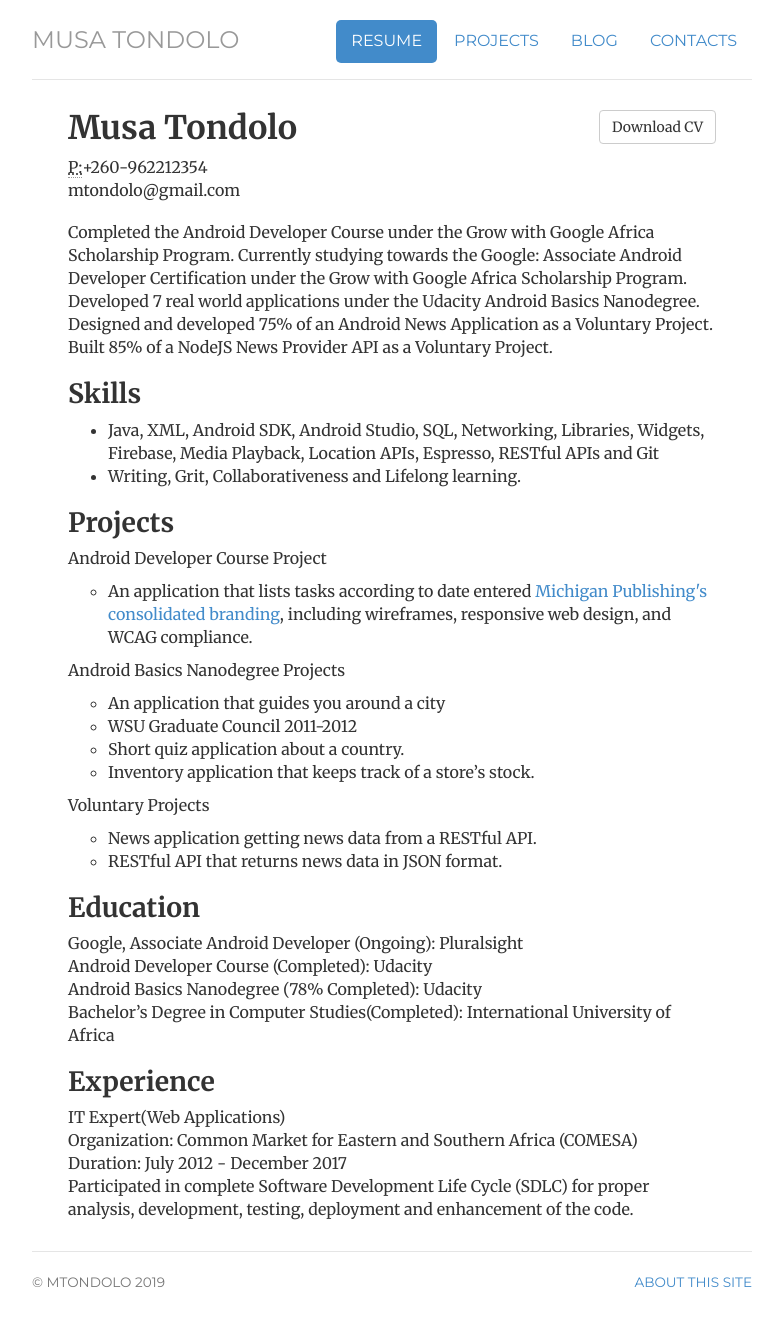
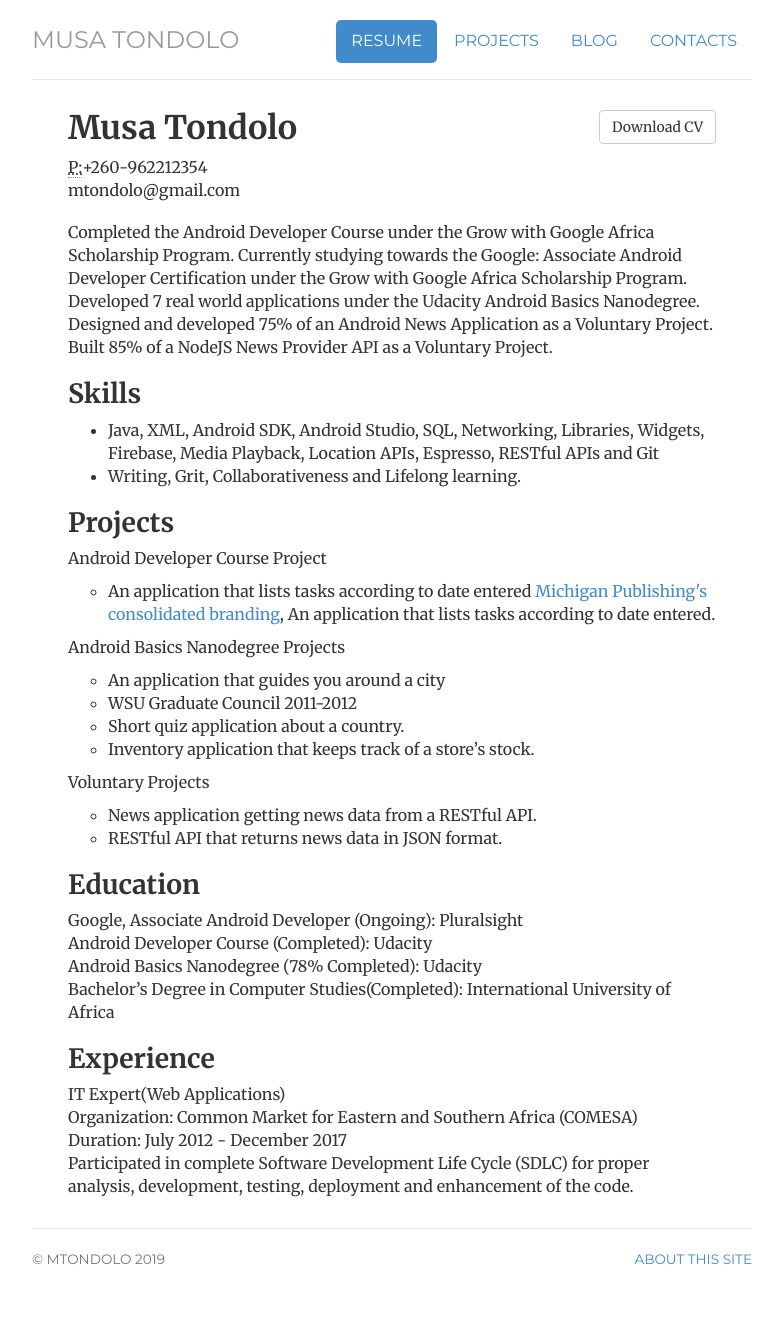
Before and after one commit to mtondolo/mtondolo.github.io, a Jekyll site: the page built from cv/index.html, in a window 1280 px wide. Shown: the whole page, without its empty margins (248-1031 px from the left). Built offline with Jekyll 4.4.1, drawn with Linux system fonts in a browser that asks for light colours; after the commit the page ends 1321 px from its top, so only the background shows below that.

Commit message:
Update index.html

```diff
--- a/cv/index.html
+++ b/cv/index.html
@@ -34,7 +34,7 @@ description: Current Resume for Musa Tondolo, an Android Developer supplimented
 				<li>Android Developer Course Project</li>
 					<p>
 					<ul>
-					<li>An application  that lists tasks according to date entered <a href="http://www.publishing.umich.edu" title="Michigan Publishing">Michigan Publishing's consolidated branding</a>, including wireframes, responsive web design, and WCAG compliance.</li>
+					<li>An application  that lists tasks according to date entered <a href="http://www.publishing.umich.edu" title="Michigan Publishing">Michigan Publishing's consolidated branding</a>, An application  that lists tasks according to date entered.</li>
 					</ul>
 					</p>
 				<li>Android Basics Nanodegree Projects</li>
```
